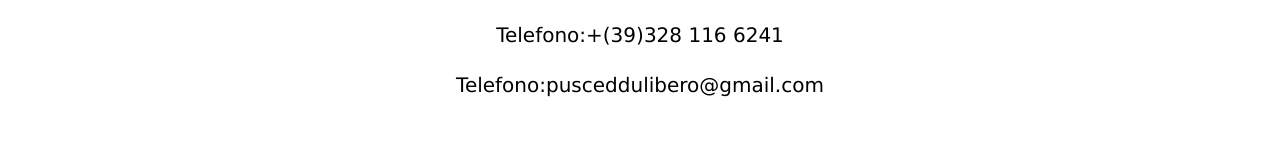
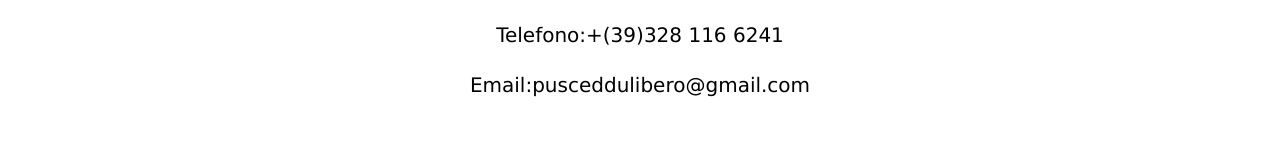
Before and after one commit to vadimpusc/alp, a plain HTML site: page index.html in a window 1280 px wide. Shown: the part 2003-2163 px from the top of the page. Drawn offline with nearby package versions, Linux system fonts and the light colour scheme.

Commit message:
Index Fix

```diff
--- a/index.html
+++ b/index.html
@@ -78,7 +78,7 @@
   <div class="w3-container w3-padding-32" id="contact">
     <h4 class="w3-border-bottom w3-border-light-grey w3-padding-16">Contatti</h4>
     <p class="contact">Telefono:<a href="tel:+393281166241">+(39)328 116 6241</a></p>
-    <p class="contact">Telefono:<a href="mailto:pusceddulibero@gmail.com">pusceddulibero@gmail.com</a></p>
+    <p class="contact">Email:<a href="mailto:pusceddulibero@gmail.com">pusceddulibero@gmail.com</a></p>
   </div>
 
 <!-- End page content -->
```
